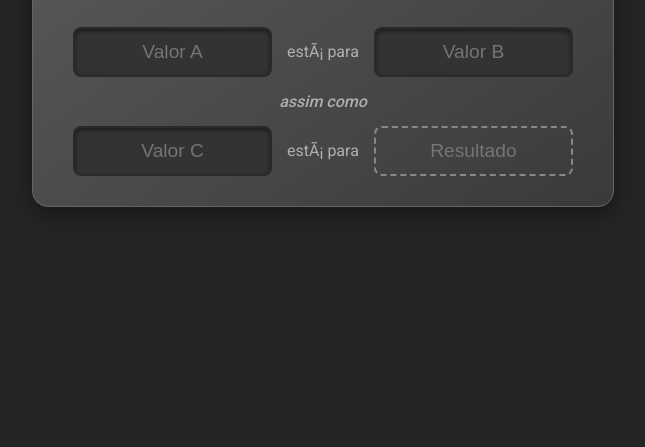
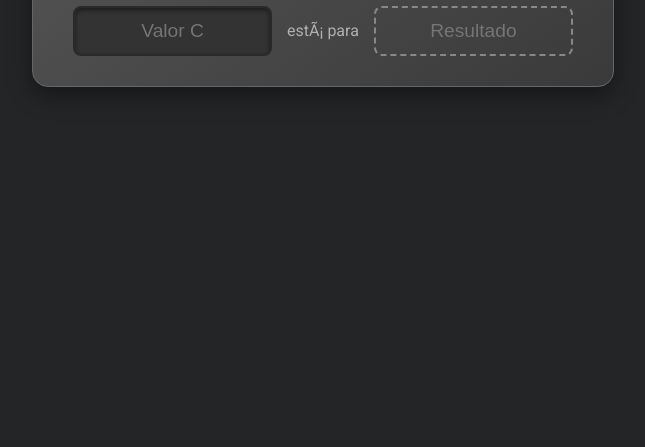
Before and after one commit to Turk0ut/rule-of-three-calculator, a plain HTML site: page index.html in a window 1280 px wide. Shown: the part 353-800 px from the top of the page, without its empty margins (317-962 px from the left). Drawn offline with Linux system fonts and the light colour scheme.

Commit message:
style min-height modified

```diff
--- a/style/style1.css
+++ b/style/style1.css
@@ -21,10 +21,11 @@ body {
     background: var(--background-color);
     color: var(--text-color);
     margin: 0;
+    padding: 20px;
     display: flex;
     justify-content: center;
     align-items: center;
-    min-height: 100vh;
+    min-height: 65vh;
 }
 
 .container {
```
